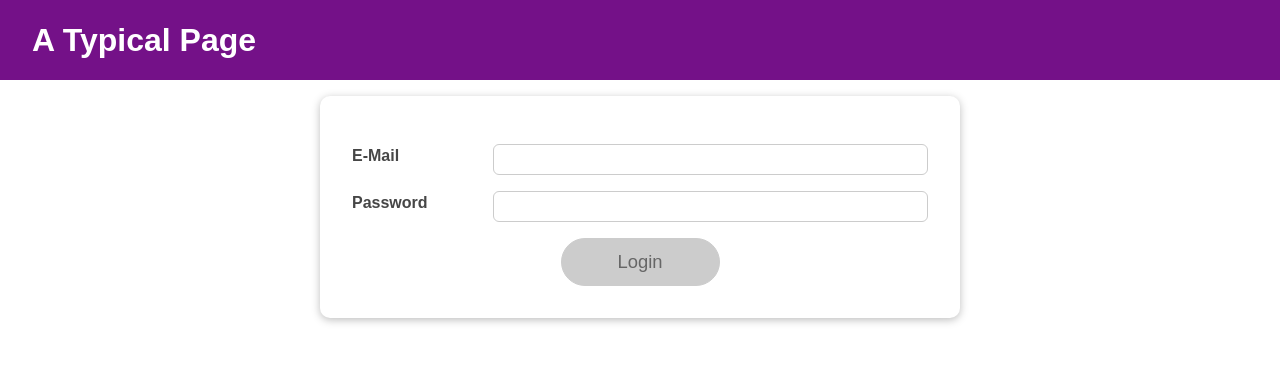
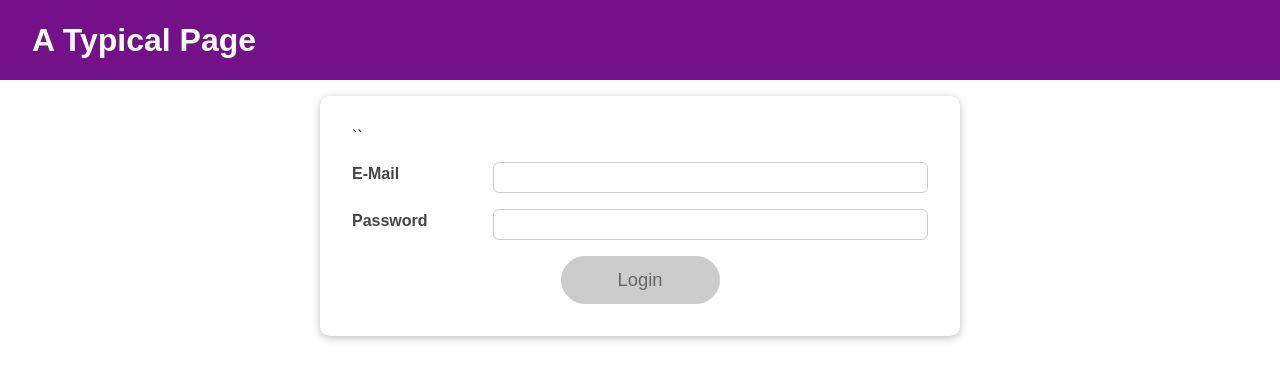
Before and after one commit to Luultesfay/useEffect-useReducer, a React (Create React App) app: page / in a window 1280 px wide. Shown: the top 380 px of the page. Built offline with nearby package versions, Linux system fonts and the light colour scheme.

Commit message:
code added

```diff
--- a/src/components/Login/Login.js
+++ b/src/components/Login/Login.js
@@ -336,6 +336,7 @@ const Login = (props) => {
 
   return (
     <Card className={classes.login}>
+      ``
       <form onSubmit={submitHandler}>
         <div
           className={`${classes.control} ${
```
Also changed, not shown: 1 other file (tests, documents, lock files or other folders).
